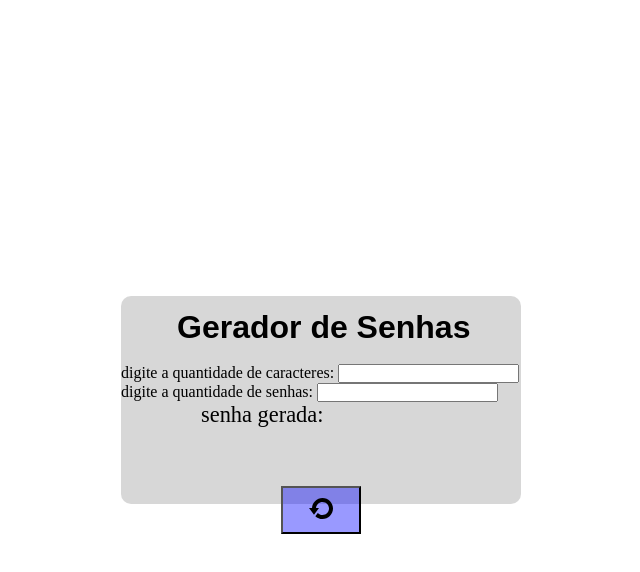
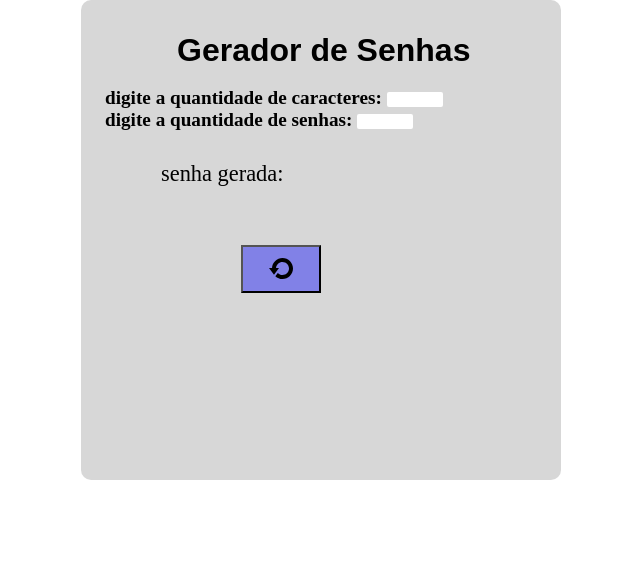
Before and after one commit to devLucasAquino/password-generator, a plain HTML site: page index.html in a window 1280 px wide. Shown: the whole page, without its empty margins (319-959 px from the left). Drawn offline with Linux system fonts and the light colour scheme.

Commit message:
fix css file

```diff
--- a/index.html
+++ b/index.html
@@ -12,10 +12,10 @@
         <h1 id="title">Gerador de Senhas</h1><br>
 
         <label id="message-password-lenght">digite a quantidade de caracteres: </label>
-        <input type="text" id="password-lenght">
+        <input type="text" id="password-lenght"><br>
 
         <label id="message-password-number">digite a quantidade de senhas: </label>
-        <input type="text" id="password-number">
+        <input type="text" id="password-number"><br>
 
 
         <label id="description">senha gerada: </label><br>
--- a/logicaGerador.js
+++ b/logicaGerador.js
@@ -41,7 +41,6 @@ function gerarSenha(){
     var tamanho = parseInt(document.querySelector('#password-lenght').value);
 
     var resultElement = document.querySelector('#result');
-    resultElement.innerHTML = '';
 
     // Geração de múltiplas senhas
     for (var k =  0; k < quantidade; k++) {
--- a/src/styles/style.css
+++ b/src/styles/style.css
@@ -7,24 +7,38 @@ body {
     display: flex;
     justify-content: center;
     align-items: center;
-    height: 100vh; /* 100% da altura da viewport */
+    /*height: 100vh; /* 100% da altura da viewport */
     margin: 0;     /* Remover margens padrão do body */
     background-color: #fff;
 }
 
 #quadrado1 {
-    width: 300px;   /* Largura desejada da div */
-    height: 900px;  /* Altura desejada da div */
+    width: 30rem;   /* Largura desejada da div */
+    height: 30rem;  /* Altura desejada da div */
     background-color: rgba(123, 123, 123, 0.3);
     border-radius: 10px;
-    width: 25rem;
-    height: 13rem;
 }
 
 #title{
-    margin-top: 0.8rem;
-    margin-left: 3.5rem;
+    margin-top: 2rem;
+    margin-left: 6rem;
     font-family: Arial, Helvetica, sans-serif;
+}
+
+#message-password-lenght, #message-password-number{
+    font-size: 1.2rem;
+    font-weight: 600;
+    margin-left: 1.5rem;
+}
+
+#password-lenght, #password-number{
+    width: 3.5rem;
+    border: none;
+    border-radius: 2px;
+}
+
+#password-number{
+    margin-bottom: 2rem;
 }
 
 #description{
@@ -35,7 +49,8 @@ body {
 
 #result{
     font-size: 1.4rem;
-    margin-left: 0.8rem;
+    margin-left: 6rem;
+    justify-content: center;
 }
 
 #button-refresh{
```
